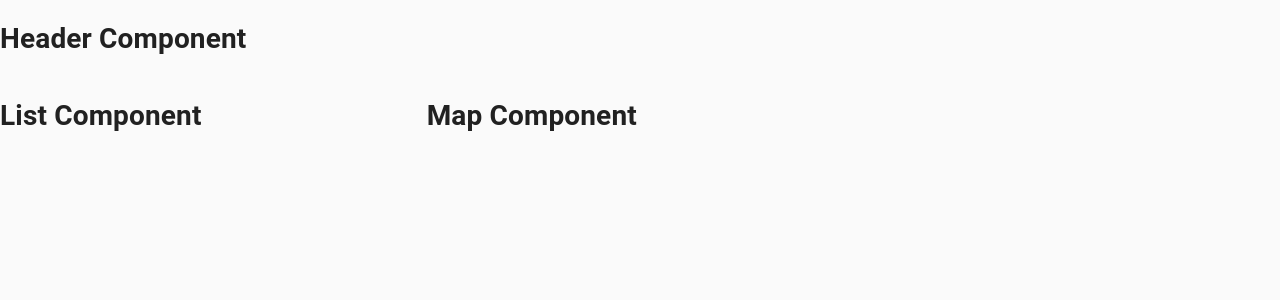
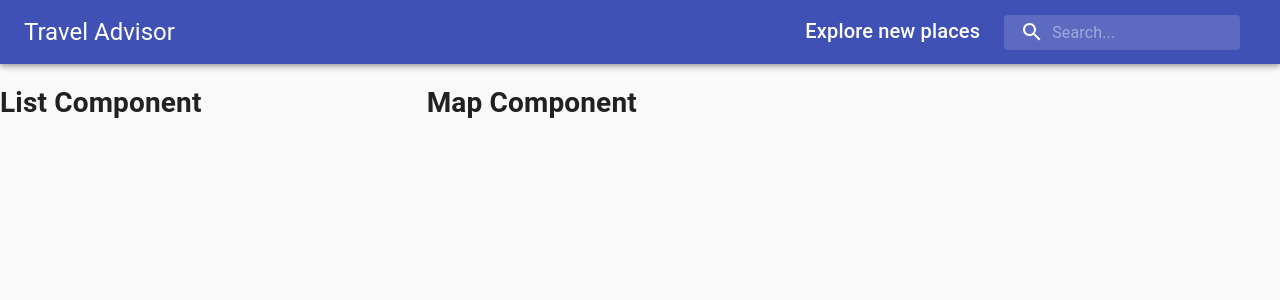
Before and after one commit to MilenaGkm/TripAdvisor, a React (Create React App) app: page / in a window 1280 px wide. Shown: the top 300 px of the page. Built offline with nearby package versions, Linux system fonts and the light colour scheme.

Commit message:
header step 1

```diff
--- a/src/components/Header/Header.jsx
+++ b/src/components/Header/Header.jsx
@@ -1,8 +1,33 @@
 import React from 'react';
+import { Autocomplete } from '@react-google-maps/api';
+import { AppBar, Toolbar, Typography, InputBase, Box } from '@material-ui/core';
+import SearchIcon from '@material-ui/icons/Search'
+import useStyles from './styles'
 
 const Header = () => {
+    const classes = useStyles();
   return (
-      <h1>Header Component</h1>
+    //   <h1>Header Component</h1>
+    <AppBar position="static">
+        <Toolbar className={classes.toolbar}>
+            <Typography variant="h5" className={classes.title}>
+                Travel Advisor
+            </Typography>
+            <Box display="flex">
+                <Typography variant="h6" className={classes.title}>
+                Explore new places
+                </Typography>
+                {/* <Autocomplete> */}
+                    <div className={classes.search}>
+                        <div className={classes.searchIcon}>
+                            <SearchIcon />
+                        </div>
+                        <InputBase placeholder="Search..." classes={{ root: classes.inputRoot, input: classes.inputInput}} />
+                    </div>
+                {/* </Autocomplete> */}
+            </Box>
+        </Toolbar>
+    </AppBar>
   );
 }
 
--- a/src/components/Header/styles.js
+++ b/src/components/Header/styles.js
@@ -0,0 +1,32 @@
+import { alpha, makeStyles } from "@material-ui/core/styles";
+
+export default makeStyles((theme) => ({
+    title: {
+        display: 'none',
+        [theme.breakpoints.up('sm')]: {
+            display: 'block',
+        },
+    },
+    search: {
+        position: 'relative',
+        borderRadius: theme.shape.borderRadius,
+        backgroundColor: alpha(theme.palette.common.white, 0.15),
+        '&:hover': { backgroundColor: alpha(theme.palette.common.white, 0.25) },
+        marginRight: theme.spacing(2),
+        marginLeft: 0,
+        width: '100%',
+        [theme.breakpoints.up('sm')]: { marginLeft: theme.spacing(3), width: 'auto' },
+    },
+    searchIcon: {
+        padding: theme.spacing(0, 2), height: '100%', position: 'absolute', pointerEvents: 'none', display: 'flex', alignItems: 'center', justifyContent: 'center',
+    },
+    inputRoot: {
+        color: 'inherit',
+    },
+    inputInput: {
+        padding: theme.spacing(1, 1, 1, 0), paddingLeft: `calc(1em + ${theme.spacing(4)}px)`, transition: theme.transitions.create('width'), width: '100%', [theme.breakpoints.up('md')]: { width: '20ch' },
+    },
+    toolbar: {
+        display: 'flex', justifyContent: 'space-between',
+    },
+}))
```
